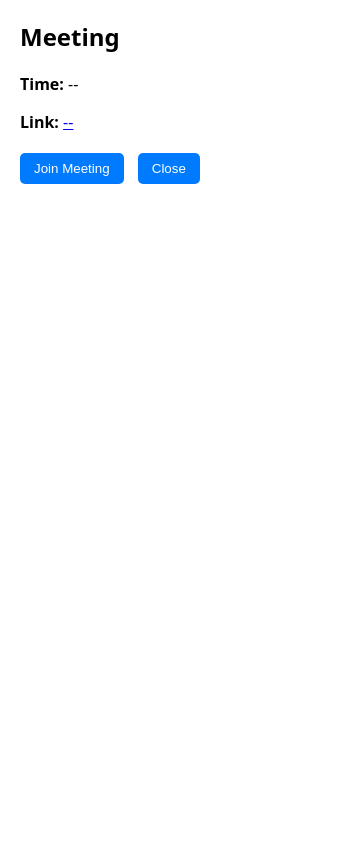
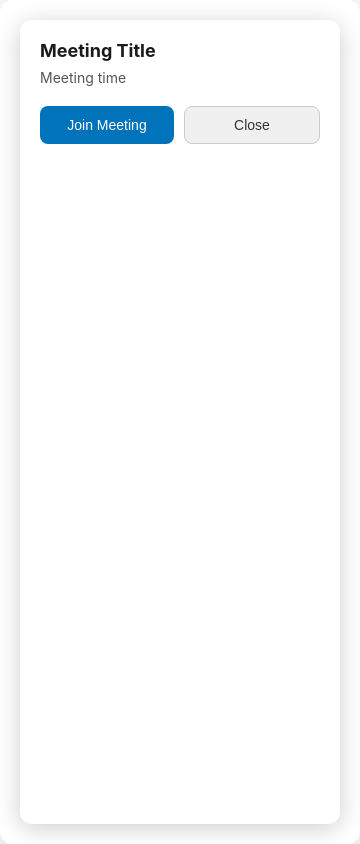
Before and after one commit to sharad-sharma/TimelyMeet, an Electron app: page meeting.html in a window 360 px wide. Drawn offline with Linux system fonts and the light colour scheme; no server answers.

Commit message:
feat: improve UI

```diff
--- a/main.js
+++ b/main.js
@@ -10,7 +10,7 @@ let meetings = [];
 let notifWindow = null; // 🆕 Added
 
 const dummyMeetings = [
-  { title: "Daily Standup", time: "2025-04-07T11:00:00+05:30", start: "2025-04-07T11:00:00+05:30", link: "https://zoom.us/j/123456" }
+  { title: "Daily Standup", time: "2025-04-07T11:00:00+05:30", start: "2025-04-07T11:00:00+05:30", end: "2025-04-07T12:00:00+05:30", link: "https://zoom.us/j/123456" }
 ];
 
 app.on("window-all-closed", (e) => {
--- a/meeting.html
+++ b/meeting.html
@@ -1,81 +1,165 @@
 <!DOCTYPE html>
-<html>
+<html lang="en">
 
 <head>
-  <meta charset="UTF-8">
-  <title>Upcoming Meeting</title>
+  <meta charset="UTF-8" />
+  <title>Meeting Reminder</title>
   <style>
+    :root {
+      font-family: -apple-system, BlinkMacSystemFont, "Segoe UI", Roboto, Oxygen;
+    }
+
     body {
-      font-family: system-ui, sans-serif;
       margin: 0;
       padding: 20px;
-      background-color: white;
-      color: black;
-      transition: background 0.3s, color 0.3s;
+      width: 320px;
+      background-color: #ffffff;
+      color: #1a1a1a;
+      border-radius: 12px;
+      box-shadow: 0 4px 24px rgba(0, 0, 0, 0.2);
+      box-sizing: border-box;
+    }
+
+    html,
+    body {
+      width: 100%;
+      height: 100%;
     }
 
     @media (prefers-color-scheme: dark) {
       body {
-        background-color: #1e1e1e;
-        color: #f0f0f0;
+        background-color: #2c2c2c;
+        color: #e0e0e0;
+      }
+
+      #join {
+        background-color: #0073bb;
+      }
+
+      #join:hover {
+        background-color: #005fa3;
+      }
+
+      #close {
+        background-color: #3a3a3a;
+        color: #eee;
+        border: 1px solid #555;
+      }
+
+      #close:hover {
+        background-color: #4a4a4a;
+      }
+    }
+
+    h1 {
+      font-size: 18px;
+      margin: 0 0 8px;
+    }
+
+    .time {
+      font-size: 14px;
+      color: #555;
+      margin-bottom: 20px;
+    }
+
+    .btn-group {
+      display: flex;
+      gap: 10px;
     }
 
     button {
-        background-color: #333;
+      flex: 1;
+      padding: 10px;
+      font-size: 14px;
+      border-radius: 8px;
+      cursor: pointer;
+      border: none;
+      transition: background-color 0.2s ease;
+    }
+
+    #join {
+      background-color: #0073bb;
       color: white;
     }
+
+    #join:hover {
+      background-color: #005fa3;
     }
 
-    h2 {
-      margin-top: 0;
+    #close {
+      background-color: #f0f0f0;
+      color: #333;
+      border: 1px solid #ccc;
     }
 
-    button {
-      padding: 8px 14px;
-      background-color: #007bff;
-      color: white;
-      border: none;
-      border-radius: 5px;
-      cursor: pointer;
-      margin-right: 10px;
+    #close:hover {
+      background-color: #e0e0e0;
     }
 
-    button:hover {
-      background-color: #0056b3;
+    .drag-region {
+      -webkit-app-region: drag;
+      width: 100%;
+      height: 100%;
+      padding: 20px;
+      box-sizing: border-box;
+      border-radius: 12px;
+      box-shadow: 0 4px 24px rgba(0, 0, 0, 0.2);
+      background-color: inherit;
     }
 
-    .actions {
-      margin-top: 20px;
+    /* Disable dragging on interactive elements */
+    button,
+    .btn-group {
+      -webkit-app-region: no-drag;
     }
   </style>
 </head>
 
 <body>
-  <h2 id="title">Meeting</h2>
-  <p><strong>Time:</strong> <span id="time">--</span></p>
-  <p><strong>Link:</strong> <a id="link" href="#" target="_blank">--</a></p>
-  <div class="actions">
+  <div id="window" class="drag-region">
+    <h1 id="title">Meeting Title</h1>
+    <div class="time" id="time">Meeting time</div>
+    <div class="btn-group">
       <button id="join">Join Meeting</button>
       <button id="close">Close</button>
     </div>
+  </div>
+
 
   <script>
-    window.electronAPI.onMeetingData((_event, meeting) => {
-      document.getElementById("title").innerText = meeting.title;
-      document.getElementById("time").innerText = new Date(meeting.start).toLocaleTimeString();
-      const link = document.getElementById("link");
-      link.href = meeting.link;
-      link.innerText = meeting.link;
+    let meeting = {};
+
+    window.electronAPI.onMeetingData((_event, data) => {
+      meeting = data;
+      document.getElementById("title").textContent = meeting.title;
+
+      const start = new Date(meeting.start);
+      const end = new Date(meeting.end);
+
+      document.getElementById("time").textContent =
+        start.toLocaleTimeString([], {
+          hour: "2-digit",
+          minute: "2-digit",
+          hour12: true
+        }) +
+        " - " +
+        end.toLocaleTimeString([], {
+          hour: "2-digit",
+          minute: "2-digit",
+          hour12: true
+        });
+    });
 
     document.getElementById("join").onclick = () => {
+      if (window.electronAPI?.openExternal && meeting.link) {
         window.electronAPI.openExternal(meeting.link);
+      }
       window.electronAPI.dismissNotification();
     };
 
     document.getElementById("close").onclick = () => {
-        window.electronAPI.dismissNotification(); // 👈 just close & stop sound
+      window.electronAPI.dismissNotification();
     };
-    });
   </script>
 </body>
 
```
Lines whose indentation alone changed are shown as unchanged.
